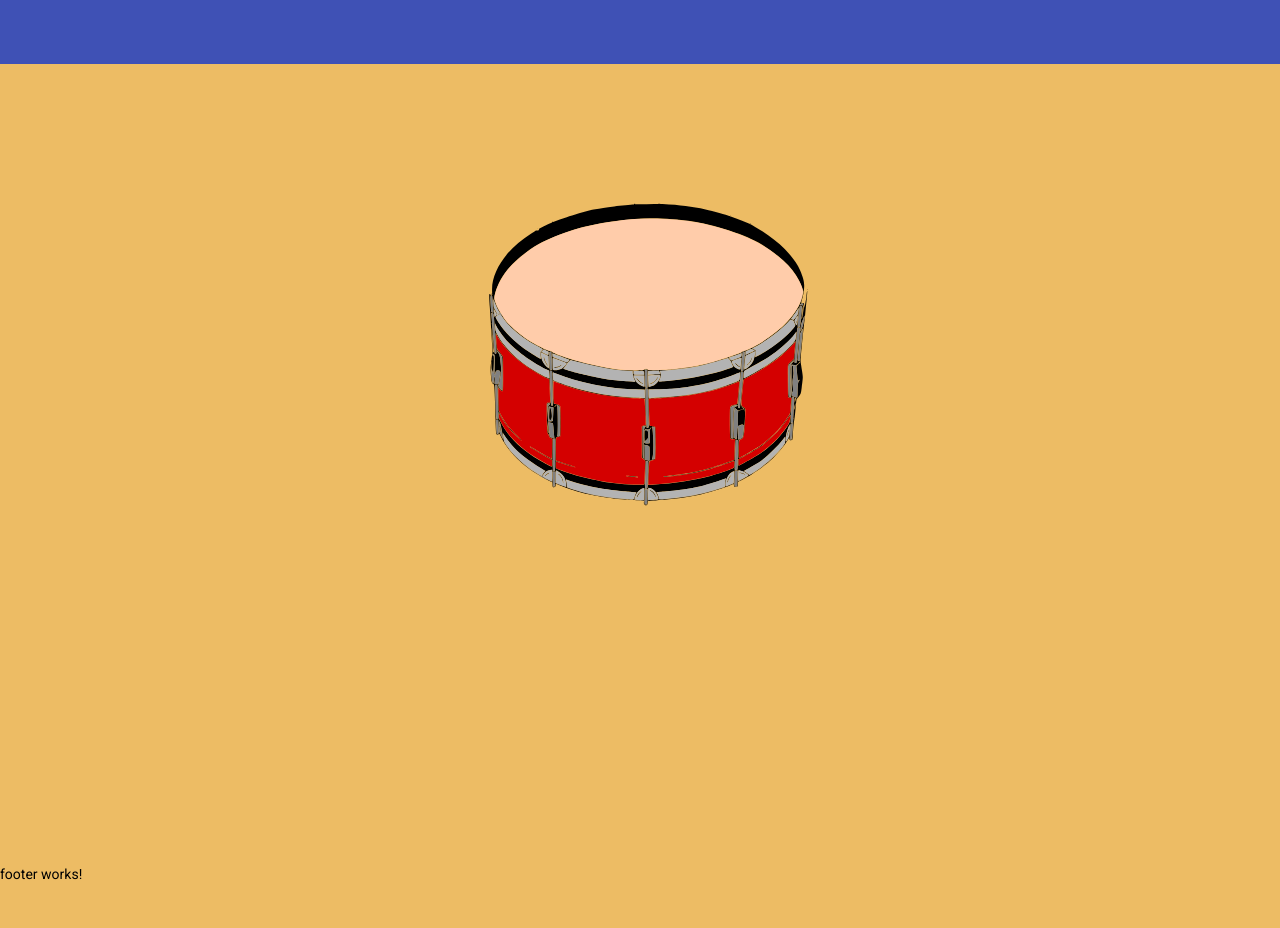
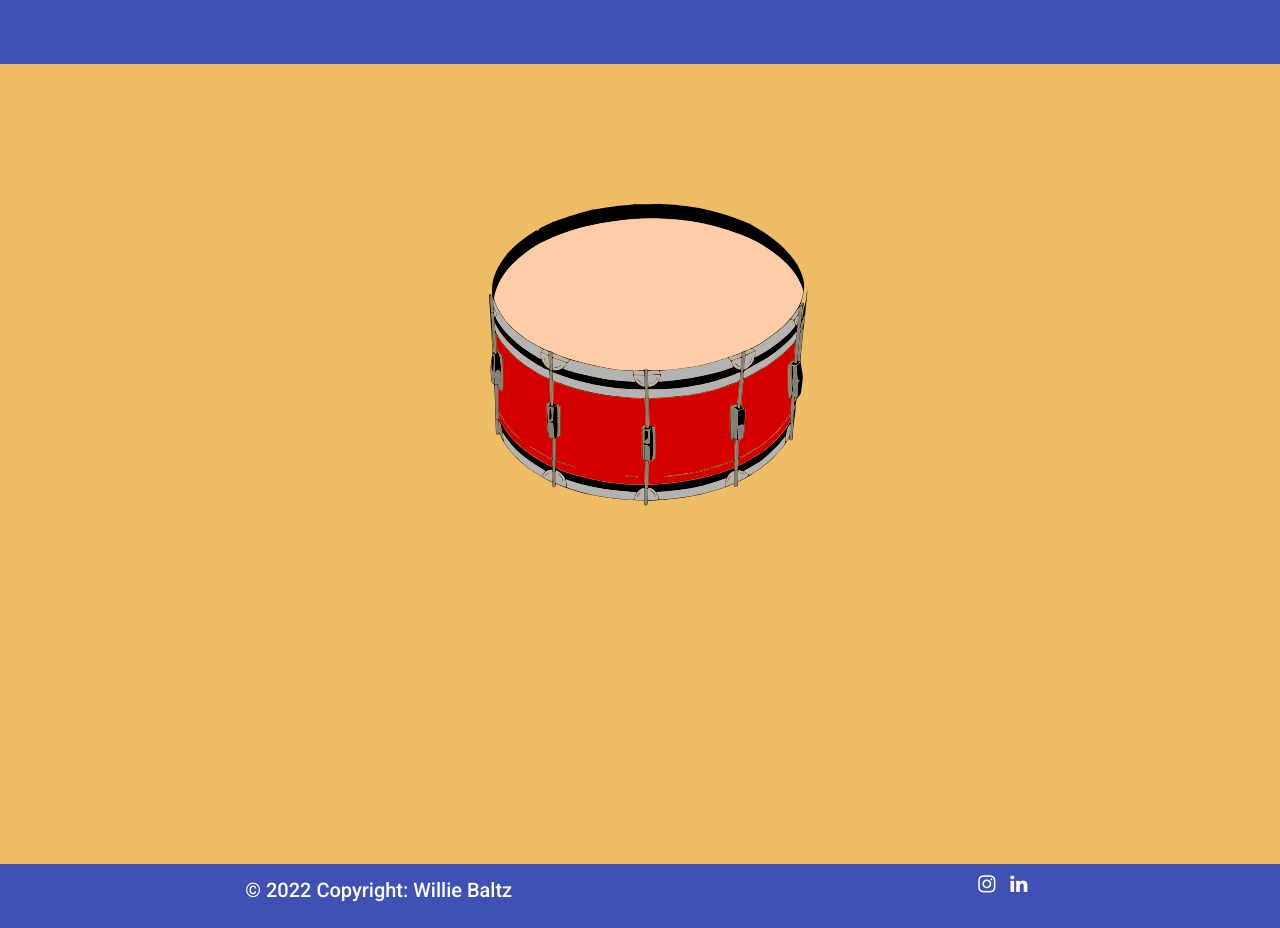
Before and after one commit to SABaltz/WillieWeb, an Angular app: page / in a window 1280 px wide. Before the commit the page ends 884 px from the top, so only its background shows below. Built offline with nearby package versions, Linux system fonts and the light colour scheme.

Commit message:
Footer Complete

```diff
--- a/src/app/footer/footer.component.css
+++ b/src/app/footer/footer.component.css
@@ -0,0 +1,16 @@
+.footer-info {
+  display: flex;
+  justify-content: space-around;
+  align-content: space-around;
+  width: 100vw;
+}
+
+.socialMedia-fa {
+  display: flex;
+  width: 5vw;
+  justify-content: space-around;
+}
+
+.socialMedia-fa a {
+  color: white;
+}
--- a/src/app/footer/footer.component.html
+++ b/src/app/footer/footer.component.html
@@ -1 +1,12 @@
-<p>footer works!</p>
+<mat-toolbar color="primary">
+  <div class="footer-info">
+
+    <p class=copyright-tag>&#169; {{currentYear}} Copyright: Willie Baltz</p>
+
+    <div class="socialMedia-fa">
+      <a target="_blank" href="https://www.instagram.com/williewonderdrums/" class="fa fa-instagram"></a>
+      <a target="_blank" href="https://www.linkedin.com/in/willie-baltz-aa69661a4" class="fa fa-linkedin"></a>
+    </div>
+
+  </div>
+</mat-toolbar>
--- a/src/app/footer/footer.component.ts
+++ b/src/app/footer/footer.component.ts
@@ -6,7 +6,7 @@ import { Component, OnInit } from '@angular/core';
   styleUrls: ['./footer.component.css']
 })
 export class FooterComponent implements OnInit {
-
+  currentYear = new Date().getFullYear();
   constructor() { }
 
   ngOnInit(): void {
--- a/src/app/home/home.component.html
+++ b/src/app/home/home.component.html
@@ -490,7 +490,8 @@
           <img src="../../assets/suitAtCamera.jpg" alt="">
           <div class="welcome-message">
             <h1>Welcome To My Website</h1>
-            <p>Have a look around and stay for a while! You can find out more about me and my
+            <p>Have a look around and stay for a while! </p>
+            <p>You can find out more about me and my
             music here, or on Facebook and Instagram. </p>
             <p>Feel free to reach out to me if you have any sound design work or are in need of a
             percussionist for your band.</p>
--- a/src/index.html
+++ b/src/index.html
@@ -9,6 +9,7 @@
   <link rel="preconnect" href="https://fonts.gstatic.com">
   <link href="https://fonts.googleapis.com/css2?family=Roboto:wght@300;400;500&display=swap" rel="stylesheet">
   <link href="https://fonts.googleapis.com/icon?family=Material+Icons" rel="stylesheet">
+  <link rel="stylesheet" href="https://cdnjs.cloudflare.com/ajax/libs/font-awesome/4.7.0/css/font-awesome.min.css" />
 </head>
 <body class="mat-typography">
   <app-root></app-root>
```
